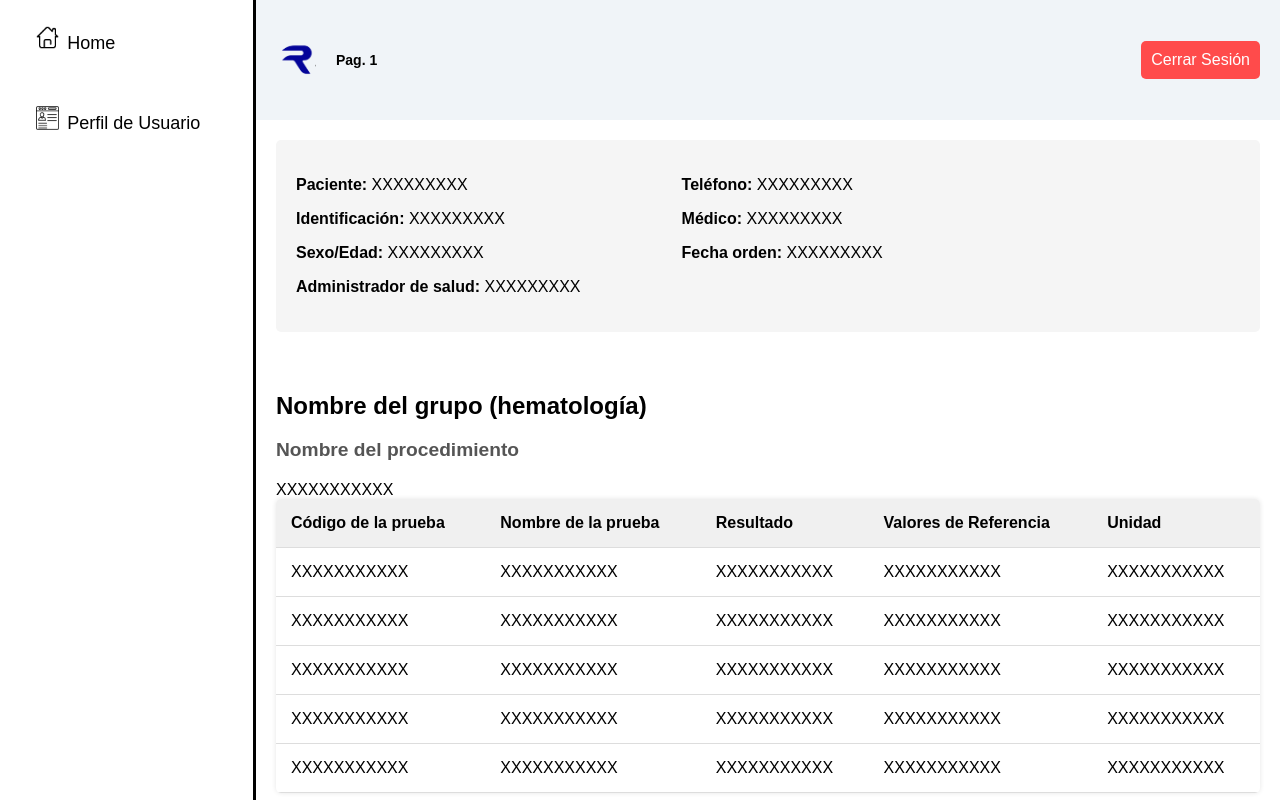
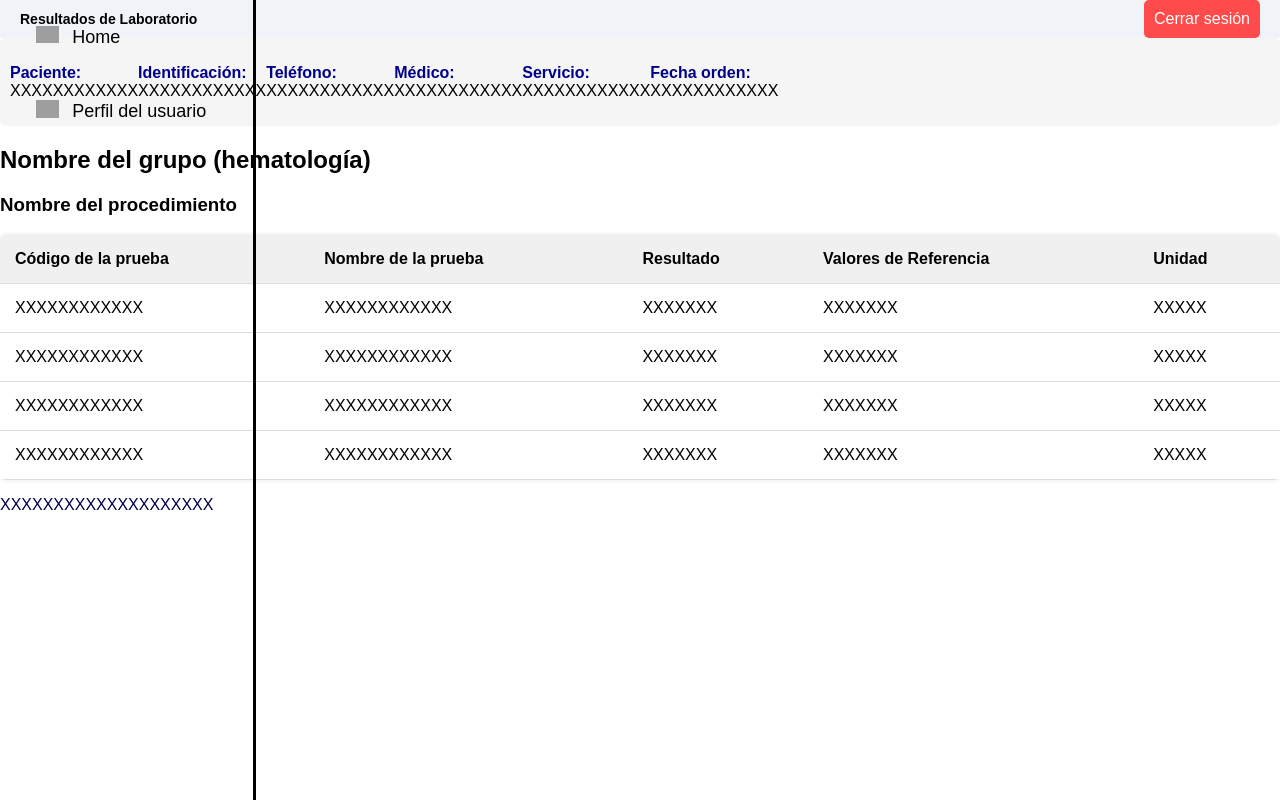
Before and after one commit to yulunez/Reto_MD, a PHP site: page /orden.php in a window 1280 px wide. Run offline with PHP 8.4, Linux system fonts and the light colour scheme; grey boxes are pictures that could not be loaded.

Commit message:
cambios de  orden.php

```diff
--- a/orden.php
+++ b/orden.php
@@ -13,37 +13,29 @@
     <link rel="stylesheet" href="orden.css">
 </head>
 <body>
-<div class="container">
-
 <nav>
-        <a href="home.php"> <img src="img/hogar.png" alt="">Home</a>
-        <a href="perfil.php"><img src="img/perfil.png" alt="">Perfil de Usuario</a>
+        <a href="home.php"><img src="home-icon.png" alt=""> Home</a>
+        <a href="perfil.php"><img src="profile-icon.png" alt=""> Perfil del usuario</a>
     </nav>
 
+    <div class="main-content">
         <div class="header">
-        <img src="img/R-FAST-PNG-05.png" alt="Logo">
-        <h1>Pag. 1</h1>
-        <button onclick="redirigir()">Cerrar Sesión</button>
-    </div>
-    <main class="content">
-    <div class="patient-info">
-        <div class="info">
-            <p><strong>Paciente:</strong> XXXXXXXXX</p>
-            <p><strong>Identificación:</strong> XXXXXXXXX</p>
-            <p><strong>Sexo/Edad:</strong> XXXXXXXXX</p>
-            <p><strong>Administrador de salud:</strong> XXXXXXXXX</p>
-        </div>
-        <div class="info">
-            <p><strong>Teléfono:</strong> XXXXXXXXX</p>
-            <p><strong>Médico:</strong> XXXXXXXXX</p>
-            <p><strong>Fecha orden:</strong> XXXXXXXXX</p>
-        </div>
+            <h1>Resultados de Laboratorio</h1>
+            <button class="logout-btn" onclick="redirigir()">Cerrar sesión</button>
         </div>
 
-    <div class="test-group">
+        <div class="patient-info">
+            <p><strong style="color: darkblue;">Paciente:</strong> XXXXXXXXXXXX</p>
+            <p><strong style="color: darkblue;">Identificación:</strong> XXXXXXXXXXXX</p>
+            <p><strong style="color: darkblue;">Teléfono:</strong> XXXXXXXXXXXX</p>
+            <p><strong style="color: darkblue;">Médico:</strong> XXXXXXXXXXXX</p>
+            <p><strong style="color: darkblue;">Servicio:</strong> XXXXXXXXXXXX</p>
+            <p><strong style="color: darkblue;">Fecha orden:</strong> XXXXXXXXXXXX</p>
+        </div>
+
+        <div class="lab-group">
             <h2>Nombre del grupo (hematología)</h2>
             <h3>Nombre del procedimiento</h3>
-
             <table>
                 <thead>
                     <tr>
@@ -56,47 +48,40 @@
                 </thead>
                 <tbody>
                     <tr>
-                    <td>XXXXXXXXXXX</td>
-                    <td>XXXXXXXXXXX</td>
-                    <td>XXXXXXXXXXX</td>
-                    <td>XXXXXXXXXXX</td>
-                    <td>XXXXXXXXXXX</td>
+                        <td>XXXXXXXXXXXX</td>
+                        <td>XXXXXXXXXXXX</td>
+                        <td>XXXXXXX</td>
+                        <td>XXXXXXX</td>
+                        <td>XXXXX</td>
                     </tr>
                     <tr>
-                    <td>XXXXXXXXXXX</td>
-                    <td>XXXXXXXXXXX</td>
-                    <td>XXXXXXXXXXX</td>
-                    <td>XXXXXXXXXXX</td>
-                    <td>XXXXXXXXXXX</td>
+                        <td>XXXXXXXXXXXX</td>
+                        <td>XXXXXXXXXXXX</td>
+                        <td>XXXXXXX</td>
+                        <td>XXXXXXX</td>
+                        <td>XXXXX</td>
                     </tr>
                     <tr>
-                    <td>XXXXXXXXXXX</td>
-                    <td>XXXXXXXXXXX</td>
-                    <td>XXXXXXXXXXX</td>
-                    <td>XXXXXXXXXXX</td>
-                    <td>XXXXXXXXXXX</td>
+                        <td>XXXXXXXXXXXX</td>
+                        <td>XXXXXXXXXXXX</td>
+                        <td>XXXXXXX</td>
+                        <td>XXXXXXX</td>
+                        <td>XXXXX</td>
                     </tr>
                     <tr>
-                    <td>XXXXXXXXXXX</td>
-                    <td>XXXXXXXXXXX</td>
-                    <td>XXXXXXXXXXX</td>
-                    <td>XXXXXXXXXXX</td>
-                    <td>XXXXXXXXXXX</td>
-                </tr>
-                <tr>
-                    <td>XXXXXXXXXXX</td>
-                    <td>XXXXXXXXXXX</td>
-                    <td>XXXXXXXXXXX</td>
-                    <td>XXXXXXXXXXX</td>
-                    <td>XXXXXXXXXXX</td>
+                        <td>XXXXXXXXXXXX</td>
+                        <td>XXXXXXXXXXXX</td>
+                        <td>XXXXXXX</td>
+                        <td>XXXXXXX</td>
+                        <td>XXXXX</td>
                     </tr>
                 </tbody>
-            <div class="firma">
-            XXXXXXXXXXX
-            </div>
             </table>
         </div>
-    </main>
+
+        <p style="color: rgb(1, 1, 75);">XXXXXXXXXXXXXXXXXXXX</p>
     </div>
+
+    <script src="orden.js"></script>
 </body>
 </html>
```
Lines whose indentation alone changed are shown as unchanged.
